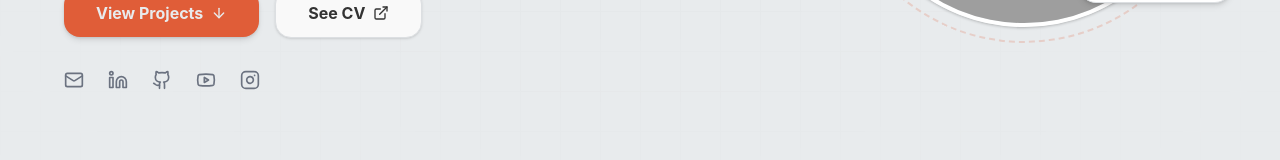
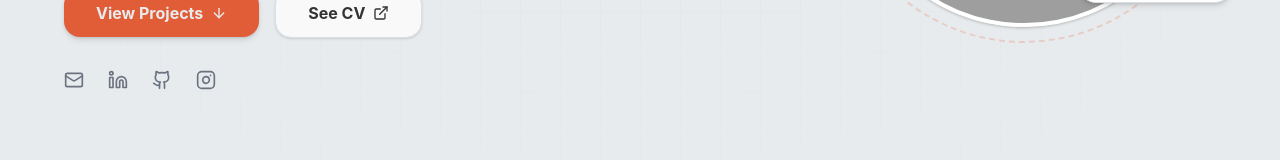
Before and after one commit to Jonathanwjy/portofolio-v1, a React (Vite) app: page / in a window 1280 px wide. Shown: the part 549-709 px from the top of the page. Built offline with nearby package versions, Linux system fonts and the light colour scheme; grey boxes are pictures that could not be loaded.

Commit message:
sosmed link

```diff
--- a/src/components/app/hero_section.jsx
+++ b/src/components/app/hero_section.jsx
@@ -135,13 +135,27 @@ export function HeroSection() {
             variants={itemVariants}
             className="flex justify-center lg:justify-start gap-6 text-muted-foreground"
           >
-            {[Mail, Linkedin, Github, Youtube, Instagram].map((Icon, i) => (
+            {/* Buat array data link di sini */}
+            {[
+              { Icon: Mail, href: "mailto:jonathanwijaya062004@gmail.com" },
+              {
+                Icon: Linkedin,
+                href: "https://www.linkedin.com/in/jonathanwjy",
+              },
+              { Icon: Github, href: "https://github.com/Jonathanwjy" },
+              {
+                Icon: Instagram,
+                href: "https://www.instagram.com/jonathanwjy",
+              },
+            ].map((social, i) => (
               <a
                 key={i}
-                href="#"
-                className="hover:text-primary transition-colors cursor-pointer"
+                href={social.href}
+                target="_blank" // Membuka di tab baru
+                rel="noopener noreferrer" // Keamanan standar untuk target="_blank"
+                className="hover:text-primary transition-colors cursor-pointer hover:scale-110 transform duration-200"
               >
-                <Icon className="w-5 h-5" />
+                <social.Icon className="w-5 h-5" />
               </a>
             ))}
           </motion.div>
```
